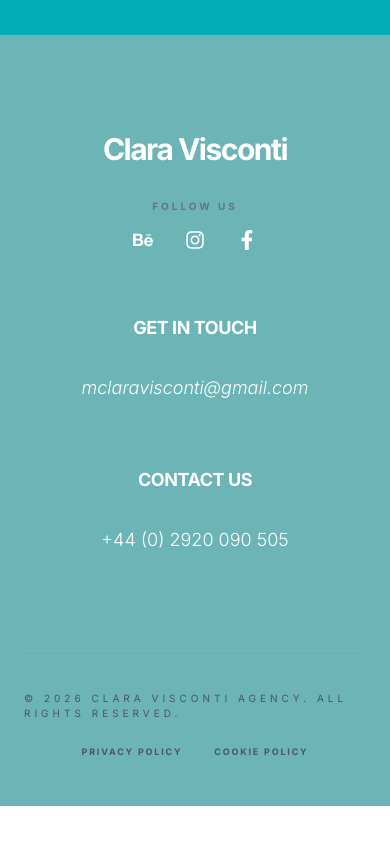
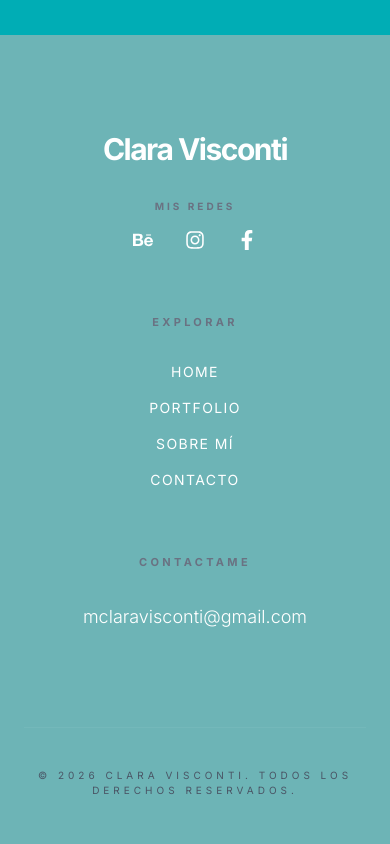
Before and after one commit to claravisconti/porfolio, a React (Vite) app in the folder porfolio/: page / in a window 390 px wide. Shown: the part 7049-7893 px from the top of the page. Before the commit the page ends 7855 px from the top, so only its background shows below. Built offline with nearby package versions, Linux system fonts and the light colour scheme.

Commit message:
footer nav

```diff
--- a/porfolio/src/components/Footer.jsx
+++ b/porfolio/src/components/Footer.jsx
@@ -1,4 +1,5 @@
 import React from 'react';
+import { Link } from 'react-router-dom';
 import { FaBehance, FaInstagram, FaFacebookF } from 'react-icons/fa';
 
 export default function Footer() {
@@ -7,12 +8,12 @@ export default function Footer() {
 
       <div className="max-w-[90rem] mx-auto grid grid-cols-1 md:grid-cols-3 gap-16 relative z-10">
 
-        {/* Columna 1: Branding y Social */}
-        <div className="flex flex-col items-center text-center space-y-8">
+        {/* Columna 1: Redes Sociales */}
+        <div className="flex flex-col items-center md:items-start text-center md:text-left space-y-8">
           <h3 className="text-3xl font-bold tracking-tighter">Clara Visconti</h3>
           <div className="space-y-4">
-            <p className="text-[10px] uppercase tracking-[0.3em] text-gray-500 font-bold">Follow Us</p>
-            <div className="flex gap-8 text-xl justify-center">
+            <p className="text-[10px] uppercase tracking-[0.3em] text-gray-500 font-bold">Mis redes</p>
+            <div className="flex gap-8 text-xl justify-center md:justify-start">
               <a href="#" className="hover:text-[#00adb5] transition-colors"><FaBehance /></a>
               <a href="#" className="hover:text-[#00adb5] transition-colors"><FaInstagram /></a>
               <a href="#" className="hover:text-[#00adb5] transition-colors"><FaFacebookF /></a>
@@ -20,36 +21,37 @@ export default function Footer() {
           </div>
         </div>
 
-        {/* Columna 2: Get In Touch */}
+        {/* Columna 2: Navegación (Repite el Nav) */}
         <div className="flex flex-col items-center text-center space-y-8">
-          <h4 className="text-lg font-bold tracking-tight uppercase">Get In Touch</h4>
-          <a
-            href="mailto:mclaravisconti@gmail.com"
-            className="text-white-400 hover:text-white transition-colors font-light italic text-lg"
-          >
-            mclaravisconti@gmail.com
-          </a>
+          <h4 className="text-[11px] font-bold tracking-[0.3em] uppercase text-gray-500">Explorar</h4>
+          <nav className="flex flex-col gap-4">
+            <Link to="/" className="text-sm uppercase tracking-widest hover:text-[#00adb5] transition-colors">Home</Link>
+            <Link to="/portfolio" className="text-sm uppercase tracking-widest hover:text-[#00adb5] transition-colors">Portfolio</Link>
+            <Link to="/about" className="text-sm uppercase tracking-widest hover:text-[#00adb5] transition-colors">Sobre Mí</Link>
+            <Link to="/contacto" className="text-sm uppercase tracking-widest hover:text-[#00adb5] transition-colors">Contacto</Link>
+          </nav>
         </div>
 
-        {/* Columna 3: Contact Us */}
-        <div className="flex flex-col items-center text-center space-y-8">
-          <h4 className="text-lg font-bold tracking-tight uppercase">Contact Us</h4>
-          <p className="text-white-400 font-light text-lg">
-            +44 (0) 2920 090 505
-          </p>
+        {/* Columna 3: Contactame */}
+        <div className="flex flex-col items-center md:items-end text-center md:text-right space-y-8">
+          <h4 className="text-[11px] font-bold tracking-[0.3em] uppercase text-gray-500">Contactame</h4>
+          <div className="space-y-1">
+            <a
+              href="mailto:mclaravisconti@gmail.com"
+              className="text-white hover:text-[#00adb5] transition-colors font-light text-lg block"
+            >
+              mclaravisconti@gmail.com
+            </a>
+          </div>
         </div>
 
       </div>
 
       {/* Copyright Inferior */}
       <div className="max-w-[90rem] mx-auto mt-24 pt-10 border-t border-white/5 flex flex-col items-center gap-6">
-        <p className="text-[10px] text-gray-600 uppercase tracking-[0.4em]">
-          © 2026 Clara Visconti AGENCY. ALL RIGHTS RESERVED.
+        <p className="text-[10px] text-gray-600 uppercase tracking-[0.4em] text-center">
+          © 2026 Clara Visconti.  TODOS LOS DERECHOS RESERVADOS.
         </p>
-        <div className="flex gap-8 text-[9px] text-gray-600 uppercase tracking-[0.2em] font-bold">
-          <a href="#" className="hover:text-white transition-colors">Privacy Policy</a>
-          <a href="#" className="hover:text-white transition-colors">Cookie Policy</a>
-        </div>
       </div>
     </footer>
   );
--- a/porfolio/src/components/Navbar.jsx
+++ b/porfolio/src/components/Navbar.jsx
@@ -79,7 +79,7 @@ export default function Navbar() {
             </div>
 
             <Link to="/about" className={`text-[11px] font-bold uppercase tracking-[0.25em] transition-all hover:tracking-[0.35em] ${isHomePage ? "text-white/80 hover:text-white" : "text-black/60 hover:text-black"}`}>
-              Services
+              Sobre mí
             </Link>
             <Link to="/contact" className={`text-[11px] font-bold uppercase tracking-[0.25em] transition-all hover:tracking-[0.35em] ${isHomePage ? "text-white/80 hover:text-white" : "text-black/60 hover:text-black"}`}>
               Contact
```
